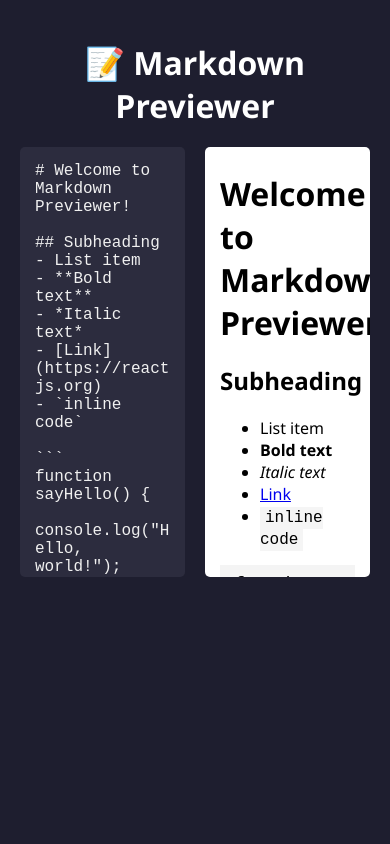
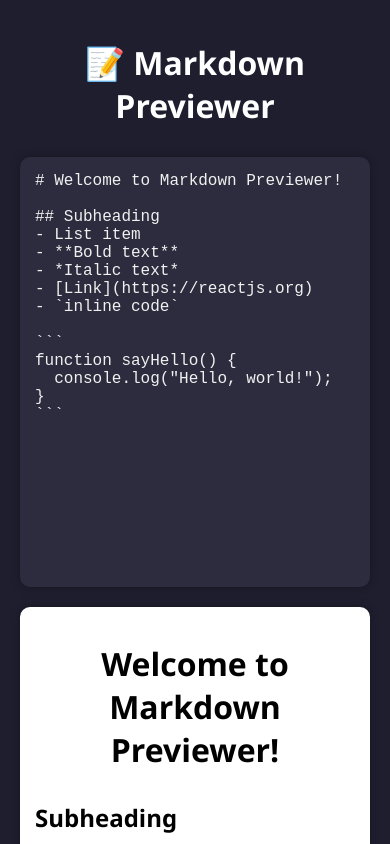
Before and after one commit to immustafa37/markdown-previewer, a React (Create React App) app: page / in a window 390 px wide. Shown: the top 844 px of the page. Built offline with nearby package versions, Linux system fonts and the light colour scheme.

Commit message:
update css

```diff
--- a/src/App.css
+++ b/src/App.css
@@ -7,30 +7,33 @@ body {
 }
 
 .container {
-  max-width: 1000px;
+  max-width: 1200px;
   margin: 0 auto;
   padding: 20px;
-  text-align: center;
 }
 
 h1 {
-  margin-bottom: 20px;
+  text-align: center;
+  margin-bottom: 30px;
 }
 
 .editor-preview {
   display: flex;
   gap: 20px;
+  flex-wrap: wrap;
 }
 
 .editor,
 .preview {
-  flex: 1;
-  height: 400px;
+  flex: 1 1 45%;
+  min-height: 400px;
   padding: 15px;
   font-size: 16px;
-  border-radius: 5px;
+  border-radius: 10px;
   border: none;
   resize: none;
+  overflow-y: auto;
+  box-shadow: 0 0 10px rgba(0, 0, 0, 0.3);
 }
 
 .editor {
@@ -41,19 +44,19 @@ h1 {
 .preview {
   background-color: #ffffff;
   color: #000000;
-  overflow-y: auto;
   text-align: left;
 }
 
+/* Markdown style inside preview */
 .preview h1,
 .preview h2,
 .preview h3 {
-  margin-top: 10px;
+  margin-top: 20px;
 }
 
 .preview code {
   background-color: #f5f5f5;
-  padding: 2px 5px;
+  padding: 3px 6px;
   font-family: monospace;
 }
 
@@ -61,4 +64,17 @@ h1 {
   background-color: #f4f4f4;
   padding: 10px;
   overflow-x: auto;
+  border-radius: 5px;
 }
+
+/* Mobile Responsiveness */
+@media (max-width: 768px) {
+  .editor-preview {
+    flex-direction: column;
+  }
+
+  .editor,
+  .preview {
+    flex: 1 1 100%;
+  }
+}
```
